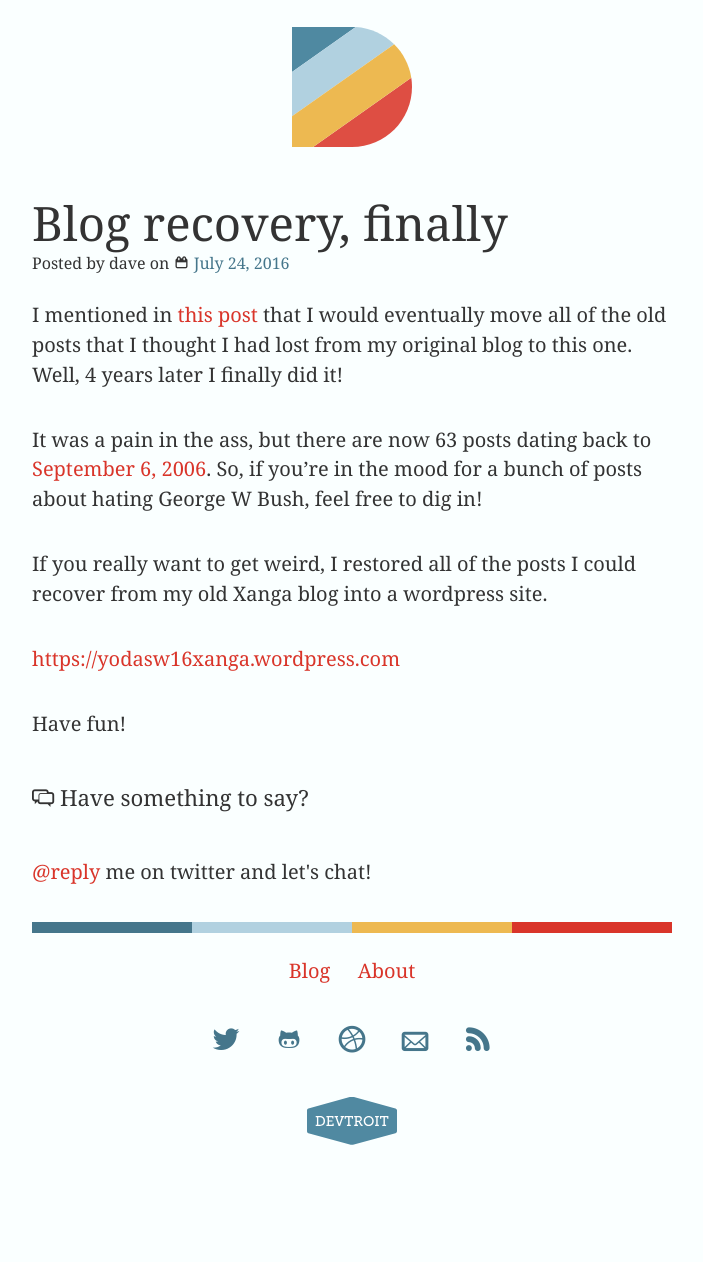
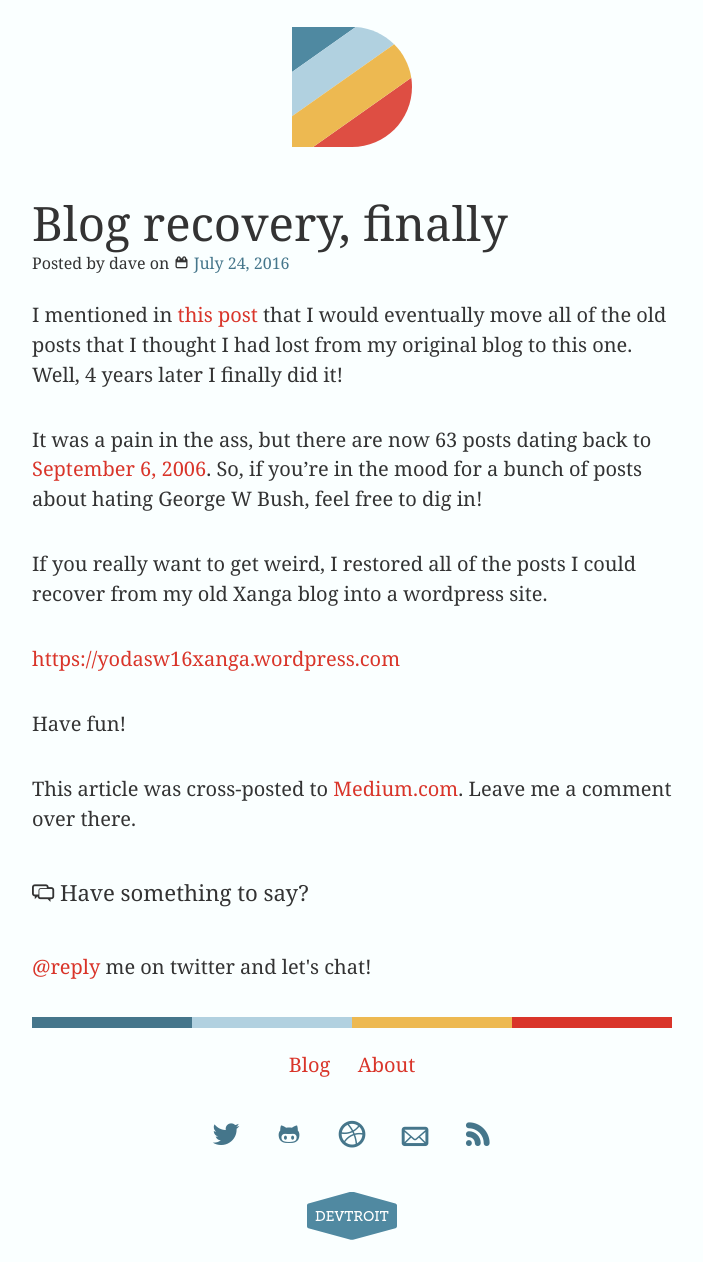
Before and after one commit to yodasw16/yodasw16.github.io, a Jekyll site: the page built from _posts/2017-07-24-blog-recovery-finally.md, in a window 1280 px wide. Shown: the whole page, without its empty margins (288-991 px from the left). Built offline with Jekyll 4.4.1, drawn with Linux system fonts in a browser that asks for light colours; some web fonts are replaced; before the commit the page ends 1167 px from its top, so only the background shows below that.

Commit message:
added medium link

```diff
--- a/_posts/2017-07-24-blog-recovery-finally.md
+++ b/_posts/2017-07-24-blog-recovery-finally.md
@@ -12,3 +12,5 @@ If you really want to get weird, I restored all of the posts I could recover fro
 [https://yodasw16xanga.wordpress.com](https://yodasw16xanga.wordpress.com/)
 
 Have fun!
+
+This article was cross-posted to [Medium.com](https://medium.com/@yodasw16/blog-recovery-finally-b6ff50d61a95). Leave me a comment over there.
```
